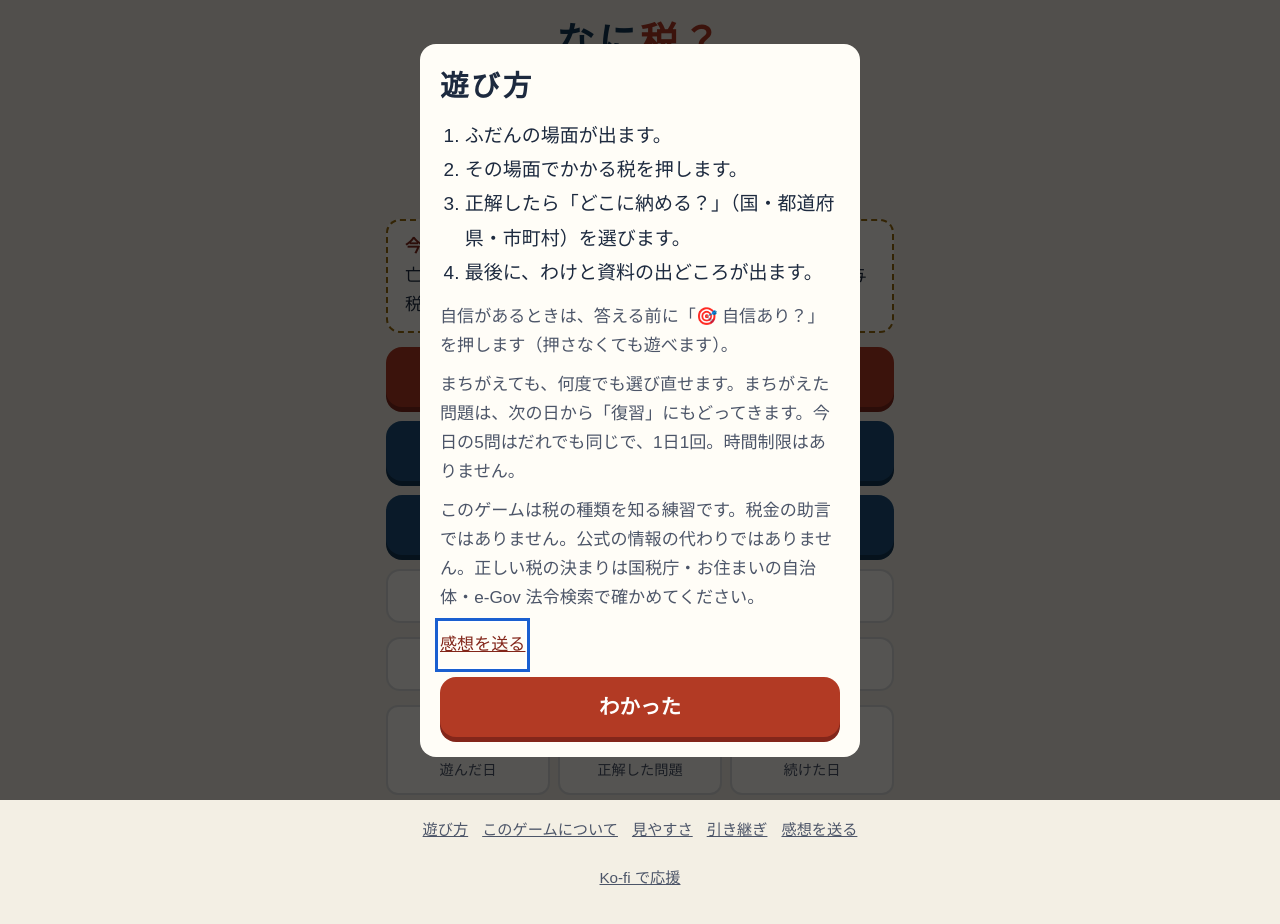
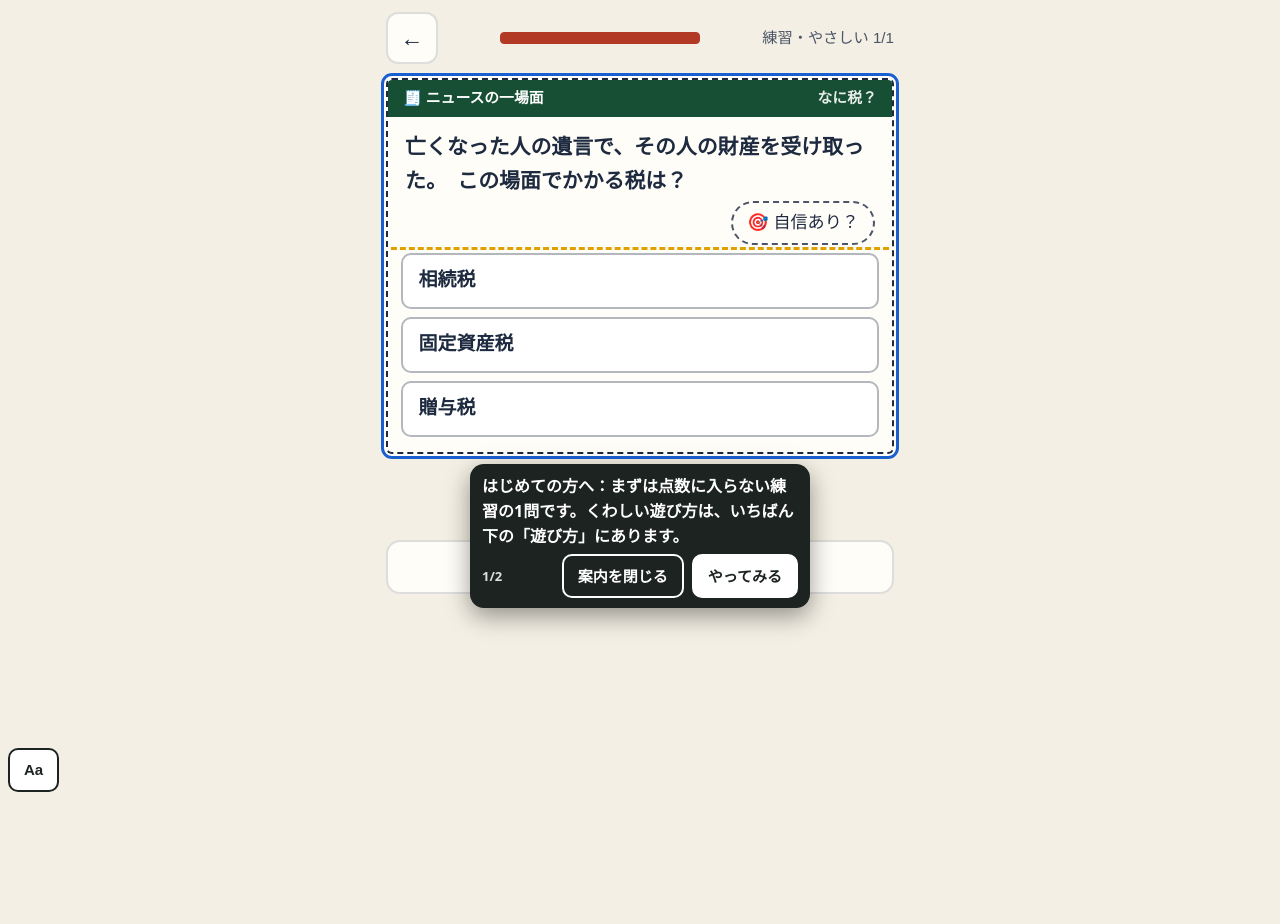
Before and after one commit to satou-aaaaa/zeikin-nanizei, a plain HTML site: page index.html in a window 1280 px wide. After the commit the page ends 800 px from the top, so only its background shows below. Drawn offline with Linux system fonts and the light colour scheme; a web font is replaced by a local one.

Commit message:
ひな形の共通部品を写す（shared-workflows 983bc7e） (#6)
Co-authored-by: template-sync <41898283+github-actions[bot]@users.noreply.github.com>

```diff
--- a/index.html
+++ b/index.html
@@ -339,13 +339,15 @@ html.a11y-say body{padding-bottom:calc(64px + env(safe-area-inset-bottom,0px))!i
 // ゲームの共通部品 game-core。ひな形: satou-aaaaa/shared-workflows の template/core/core.js。
 // ゲームでは直さない。index.html の core:begin〜core:end の印のあいだに node scripts/sync-template.mjs <ゲームのフォルダ> で写す
 // （ファイルを足さないので sw.js の SHELL は変えない）。ゲームからは window.Core で使う。
-// 共通部品の版: 2
+// 共通部品の版: 3
 //   1: 2026-11-21 ゲームごとに手で写していた小さな関数を1か所に集めた。40本で同じ役目の関数が何通りにも分かれ
 //      （お知らせの帯 11通り・振動 10通り・文字を安全にする esc 4通り・数の読み込み num 2通り）、
 //      「動きを減らす」でも振動する・お知らせが読み上げられない・num の直し（#410）が22本に届かない・esc が " を変えない、が起きていた
 //      （incidents/2026-11-21-hand-copied-helpers-drift.md）。
 //      あわせて、はじめて遊ぶ人への案内（吹き出し Core.coach）を足した。長い「遊び方」の窓の代わりに、練習の1問を遊びながら
 //      その場で一言ずつ教える（NN/g「Mobile Instructional Overlays」・Andersen ほか CHI 2012「The Impact of Tutorials on Games of Varying Complexity」）。
+//   3: 2026-11-22 吹き出しを出しているあいだ 0.4 秒ごとに場所を測り直す（古い場所に残って押す所を隠すことがあった）。ボタンの字を「案内を閉じる」に。
+//      段の wait（その所が出るまで待つ）を足した。全ゲームの「はじめての練習」を sync-template の migrateFirstPlay が足すため
 //   2: 2026-11-22 感想フォームのゲーム名を、渡さなければ題（<title>）から入れる。sync-template が全ゲームを game-core に切り替える（migrateCore）ため
 // 決まり: 外へ通信しない。ゲームの関数の名前（toast・buzz など）は上書きしない（Core.toast などで呼ぶ）。
 (function () {
@@ -431,10 +433,11 @@ html.a11y-say body{padding-bottom:calc(64px + env(safe-area-inset-bottom,0px))!i
   //   sel   …… 吹き出しを付ける所。まだ画面に無いあいだは待つ（ゲームが画面を作り直しても付け直す）
   //   until …… その所が画面に出たら次へ進む（答えた・正解した など）。無ければ sel を押したら次へ
   //   button …… 押すと次へ進むボタンの字（読むだけの吹き出し）
+  //   wait  …… その所が画面に出るまで、この吹き出しは出さずに待つ（答えたあとにだけ「次へ」を指す など）
   //   pos   …… "below"（既定）か "above"。その側に場所が無ければ、ページを少し動かして場所を空ける（読む所を隠さないため）
-  // 吹き出しは押す所を隠さない（上か下の空いたほうに出す）。「案内をとじる」と Esc でいつでもやめられる。
+  // 吹き出しは押す所を隠さない（上か下の空いたほうに出す）。「案内を閉じる」と Esc でいつでもやめられる。
   const coach = (() => {
-    let steps = null, i = 0, opt = {}, box = null, tgt = null, mo = null, raf = 0, shown = -1;
+    let steps = null, i = 0, opt = {}, box = null, tgt = null, mo = null, raf = 0, shown = -1, tick = 0;
     function css() {
       if (doc.getElementById("core-coach-css")) return;
       const s = doc.createElement("style");
@@ -453,7 +456,7 @@ html.a11y-say body{padding-bottom:calc(64px + env(safe-area-inset-bottom,0px))!i
     function build() {
       box = doc.createElement("div");
       box.id = "core-coach"; box.setAttribute("role", "dialog"); box.setAttribute("aria-modal", "false"); box.setAttribute("aria-label", "はじめての案内");
-      box.innerHTML = '<p id="core-coach-t"></p><div class="core-coach-row"><span class="core-coach-n" aria-hidden="true"></span><button type="button" class="core-coach-skip">案内をとじる</button><button type="button" class="core-coach-go" hidden></button></div>';
+      box.innerHTML = '<p id="core-coach-t"></p><div class="core-coach-row"><span class="core-coach-n" aria-hidden="true"></span><button type="button" class="core-coach-skip">案内を閉じる</button><button type="button" class="core-coach-go" hidden></button></div>';
       box.querySelector(".core-coach-skip").onclick = () => stop(false);
       box.querySelector(".core-coach-go").onclick = () => advance();
       (doc.body || doc.documentElement).appendChild(box);
@@ -465,7 +468,7 @@ html.a11y-say body{padding-bottom:calc(64px + env(safe-area-inset-bottom,0px))!i
       while (steps && i < steps.length && steps[i].until && find(steps[i].until)) i++;
       if (!steps) return;
       if (i >= steps.length) return stop(true);
-      const st = steps[i], el = find(st.sel);
+      const st = steps[i], el = st.wait && !find(st.wait) ? null : find(st.sel);
       if (!el) { box.hidden = true; mark(null); return; }
       box.hidden = false; mark(el);
       const fresh = shown !== i;
@@ -516,6 +519,9 @@ html.a11y-say body{padding-bottom:calc(64px + env(safe-area-inset-bottom,0px))!i
       css(); build();
       mo = new MutationObserver(sched); mo.observe(doc.body || doc.documentElement, { childList: true, subtree: true });
       addEventListener("resize", sched); addEventListener("scroll", sched, true);
+      // 見た目だけの変化（開く動き・字の読み込み・あとから出る絵）は上の知らせが来ないことがあるので、出ているあいだは少しずつ測り直す。
+      // 吹き出しが古い場所に残って押す所を隠し、押せなくなっていた（2026-11-22 練習の1問の QA が GitHub の上でだけ止まった）
+      tick = setInterval(sched, 400);
       doc.addEventListener("click", onClick, true); doc.addEventListener("keydown", onKey, true);
       sched();
     }
@@ -526,6 +532,7 @@ html.a11y-say body{padding-bottom:calc(64px + env(safe-area-inset-bottom,0px))!i
       steps = null; opt = {};
       if (mo) mo.disconnect(); mo = null;
       removeEventListener("resize", sched); removeEventListener("scroll", sched, true);
+      clearInterval(tick); tick = 0;
       doc.removeEventListener("click", onClick, true); doc.removeEventListener("keydown", onKey, true);
       if (raf) cancelAnimationFrame(raf); raf = 0;
       mark(null);
@@ -598,7 +605,7 @@ html.a11y-say body{padding-bottom:calc(64px + env(safe-area-inset-bottom,0px))!i
     }, true);
   }
 
-  window.Core = { v: 2, calm, esc, num, jstNow, today, addDays, prevDay, nextDay, md, dayNo, ymOf, ymAdd, untilNext, streak, say, toast, buzz, saveWarn, coach, feedbackUrl, feedbackInfo, bindFeedback };
+  window.Core = { v: 3, calm, esc, num, jstNow, today, addDays, prevDay, nextDay, md, dayNo, ymOf, ymAdd, untilNext, streak, say, toast, buzz, saveWarn, coach, feedbackUrl, feedbackInfo, bindFeedback };
 })();
 </script>
 <!-- core:end -->
@@ -921,7 +928,7 @@ function home() {
   $("go-cal").onclick = () => cal();
   $("go-ach").onclick = achView;
   bindFooter();
-  if (!s.tut) openHow();
+  if (!s.tut) firstPlay();
 }
 function practiceMenu() {
   app.innerHTML = `<header><button class="icon" id="back" aria-label="もどる">←</button><h1>練習<small>今日の記録には入りません（税の手帳には載ります）</small></h1></header>
@@ -932,6 +939,31 @@ function practiceMenu() {
   document.querySelectorAll(".lv button").forEach((b) => (b.onclick = () => startRun("p", +b.dataset.t)));
   bindFooter(); toTop();
 }
+// first-play:begin（shared-workflows の scripts/sync-template.mjs が足した。直すときはひな形を直す）
+// はじめての人：長い「遊び方」の窓を出さず、点数に入らない練習の1問を遊びながら、吹き出しで一言ずつ教える（game-core の Core.coach）。
+// 「見た」は始めたその場で残す（途中でやめても、次からはふつうに始まる。くわしい遊び方はいつでもいちばん下の「遊び方」から）
+const FIRST_STEPS = [
+  { sel: "#choices", button: "やってみる", text: "はじめての方へ：まずは点数に入らない練習の1問です。くわしい遊び方は、いちばん下の「遊び方」にあります。" },
+  { sel: "#next", wait: ".verdict", text: "できました。わけを読んだら、ここを押して進みます。" },
+];
+function firstPlay() {
+  save((s) => { s.tut = true; });
+  // 練習の入り口を開いて、いちばん上（いちばんやさしい）を押す。無ければ前の形（遊び方の窓）にもどす
+  practiceMenu();
+  const b = document.querySelector(".lv button");
+  if (!window.Core || !Core.coach || !b) { home(); return openHow(); }
+  b.click();
+  // 練習は1問だけにする（数を減らしてから描き直す）。問題の数を決めているゲーム（読み直しで数のちがう回を捨てる）は、元の数のまま
+  const keep = JSON.stringify((load().runs || {}).p || null);
+  save((s) => { const r = s.runs && s.runs.p; if (r && Array.isArray(r.list)) r.list = r.list.slice(0, 1); });
+  if (keep !== "null" && !(load().runs || {}).p) save((s) => { s.runs.p = JSON.parse(keep); });
+  play();
+  const seen = (q) => { const e = document.querySelector(q); return !!e && e.getBoundingClientRect().height > 0; };
+  FIRST_STEPS[0].sel = ["#choices","#app h1","#app header","#app"].find(seen) || "#app";
+  // 案内を閉じた（Esc も）ら、1問の練習の途中経過を残さずにホームのいちばん上へ（ふだんの練習の「続きから」を出さない）
+  Core.coach.start(FIRST_STEPS, { home, onEnd: (done) => { if (done === false) { save((s) => { const r = s.runs && s.runs.p; if (r && !(r.res || []).length) delete s.runs.p; }); home(); scrollTo(0, 0); } } });
+}
+// first-play:end
 function startRun(mode, opt) {
   const k = todayKey(); let ng = false;
   save((s) => {
```
Also changed, not shown: qa/run.mjs (+6 -5 lines).
